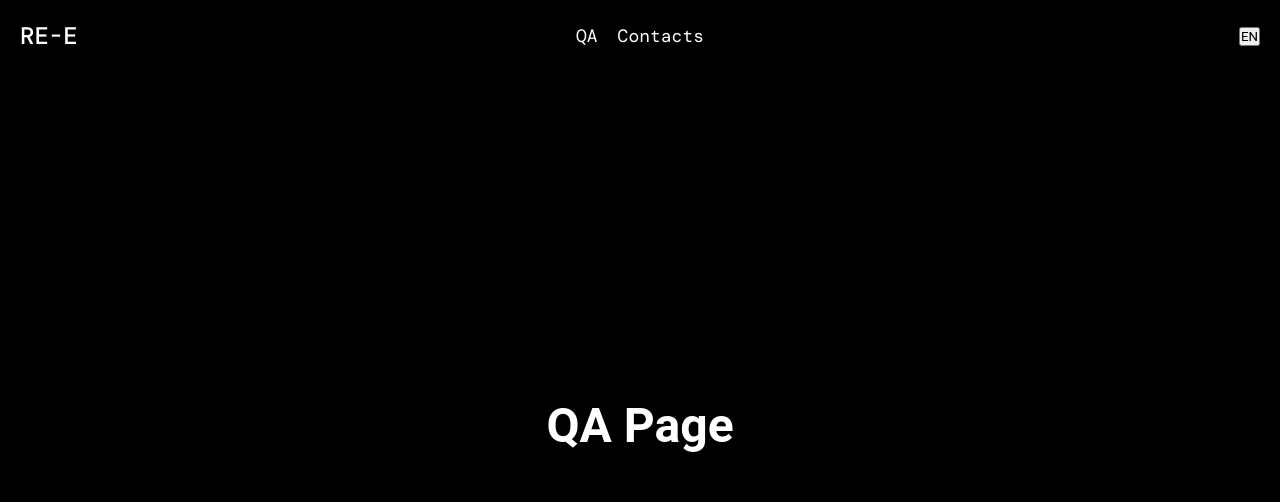
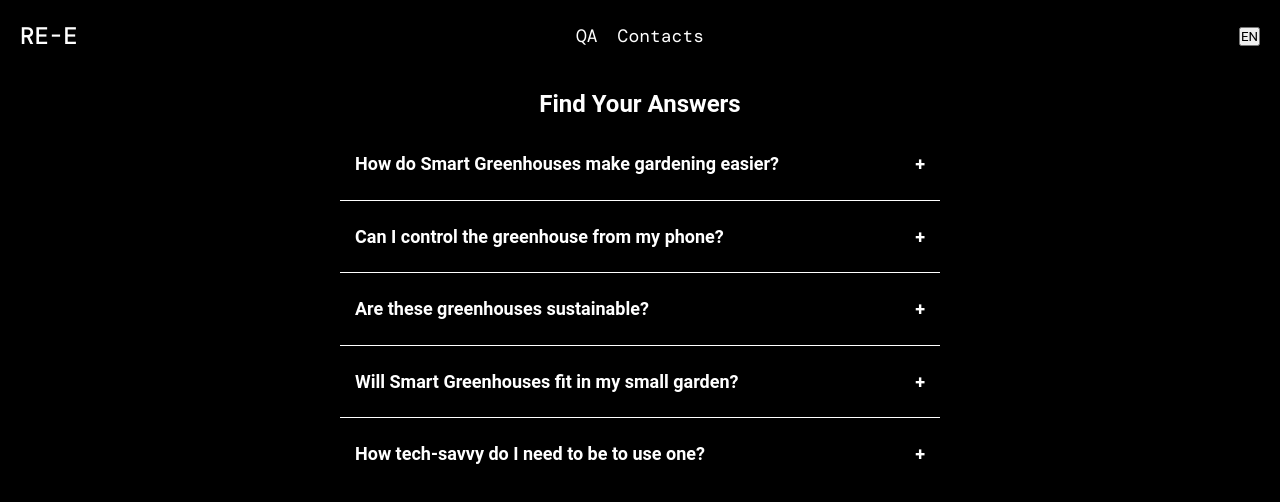
Before and after one commit to bigboykirusha/greenhouse_react, a React (Create React App) app: page /qa in a window 1280 px wide. Shown: the top 502 px of the page. Built offline with nearby package versions, Linux system fonts and the light colour scheme; a web font is replaced by a local one.

Commit message:
add qa paige

```diff
--- a/src/components/ContactsCard/ContactsCard.module.scss
+++ b/src/components/ContactsCard/ContactsCard.module.scss
@@ -39,7 +39,7 @@
   @media (max-width: 520px) {
     h2,
     p {
-      font-size: 12px;
+      font-size: 11px;
     }
   }
 }
--- /dev/null
+++ b/src/components/QaCard/QaCard.module.scss
@@ -0,0 +1,60 @@
+.qaCard {
+   background-color: #000; /* Черный фон */
+   border-bottom: 1px solid #fff; /* Белая линия между карточками */
+   margin-bottom: 10px;
+   padding: 15px;
+   transition: all 0.3s ease;
+   cursor: pointer;
+   position: relative;
+
+   &:last-child {
+     border-bottom: none; /* Убрать последнюю линию */
+   }
+
+   h2 {
+     font-size: 18px;
+     margin: 0;
+     transition: color 0.3s ease;
+     color: #fff; /* Белый текст */
+     display: flex;
+     justify-content: space-between;
+     align-items: flex-start; /* Прижать иконку к верху */
+     line-height: 1.2; /* Уменьшенное расстояние между строчками */
+
+     .icon {
+       font-size: 18px;
+       transition: transform 0.3s ease;
+       color: #fff; /* Белая иконка */
+        /* Отступ от текста */
+     }
+   }
+
+   p {
+     font-size: 16px;
+     color: #fff; /* Белый текст */
+     margin: 10px 0 0;
+     max-height: 0;
+     overflow: hidden;
+     transition: max-height 0.3s ease, padding 0.3s ease;
+     padding: 0;
+   }
+
+   &.active {
+     h2 {
+       color: #007bff;
+     }
+
+     p {
+       max-height: 1000px; /* Большое значение для раскрытия контента */
+       padding: 10px 0;
+     }
+   }
+
+   @media (max-width: 520px) {
+     padding: 10px;
+
+     p {
+       font-size: 14px;
+     }
+   }
+ }
--- /dev/null
+++ b/src/components/QaCard/QaCard.tsx
@@ -0,0 +1,23 @@
+import React from 'react';
+import styles from './QaCard.module.scss';
+
+interface QaCardProps {
+  question: string;
+  answer: string;
+  isActive: boolean;
+  onClick: () => void;
+}
+
+const QaCard: React.FC<QaCardProps> = ({ question, answer, isActive, onClick }) => {
+  return (
+    <div className={`${styles.qaCard} ${isActive ? styles.active : ''}`} onClick={onClick}>
+      <h2>
+        {question}
+        <span className={styles.icon}>{isActive ? '−' : '+'}</span>
+      </h2>
+      <p dangerouslySetInnerHTML={{ __html: answer }} />
+    </div>
+  );
+};
+
+export default QaCard;
--- a/src/pages/Contacts/Contacts.module.scss
+++ b/src/pages/Contacts/Contacts.module.scss
@@ -1,25 +1,22 @@
-
 .contacts {
   display: flex;
   flex-direction: column;
   height: calc(var(--vh, 1vh) * 100 - 91px); /* Рассчитываем высоту контейнера с учетом высоты шапки */
   color: white;
-  overflow: hidden;
-  justify-content: flex-start;
+  overflow: hidden; /* Избегаем прокрутки контента, если он выходит за границы */
 
   &__map {
-    position: relative;
     margin-bottom: 30px;
+    border-radius: 5px;
     overflow: hidden;
-    border-radius: 5px;
     height: 100%;
 
     iframe {
       border-radius: 5px;
-      overflow: hidden;
       border: none;
       filter: grayscale(20%);
-      height: 100%;
+      width: 100%; /* Сделаем iframe полностью заполняющим родительский контейнер */
+      height: 100%; /* Сделаем iframe полностью заполняющим родительский контейнер */
     }
   }
 
@@ -28,17 +25,18 @@
     flex-direction: row;
     justify-content: space-between;
     row-gap: 30px;
+    padding-right: 20px;
 
     @media (max-width: 1024px) {
+       /* На мобильных устройствах переходим на вертикальное расположение */
+    }
+
+    @media (max-width: 900px) {
       flex-direction: column;
     }
 
-    padding-left: 20px;
-    padding-right: 20px;
-
     @media (max-width: 520px) {
-      padding-left: 0;
-      padding-right: 10px;
+      padding-right: 0;
     }
   }
 
@@ -62,13 +60,15 @@
 
     @media (max-width: 1024px) {
       gap: 30px;
-      column-gap: 50px;
-      margin: 0 auto;
+    }
+
+    @media (max-width: 900px) {
+      margin-right: auto;
     }
 
     @media (max-width: 520px) {
       grid-template-columns: repeat(2, 1fr); /* При малых экранах переходим на две колонки */
-      padding-bottom: 10px;
+      padding-bottom: 0;
       gap: 20px;
     }
 
@@ -101,7 +101,11 @@
 
     @media (max-width: 1024px) {
       font-size: 14px;
-      display: none;
+
+    }
+
+    @media (max-width: 900px) {
+      display: none; /* Скрываем заголовок на мобильных устройствах */
     }
   }
 }
--- a/src/pages/Qa/Qa.module.scss
+++ b/src/pages/Qa/Qa.module.scss
@@ -1,10 +1,31 @@
-.root {
+.qa {
    display: flex;
-   justify-content: center;
+   flex-direction: column;
    align-items: center;
-   height: calc(var(--vh, 1vh) * 100 - 90px);
+   padding: 20px;
 
-   h1 {
-      color: white;
+   &__title {
+     font-size: 24px;
+     margin-bottom: 20px;
+     font-weight: bold;
+     color: #fff; /* Белый текст */
    }
-}
+
+   &__cardsContainer {
+     width: 100%;
+     max-width: 600px;
+   }
+
+   @media (max-width: 520px) {
+     padding: 10px;
+
+     &__title {
+       font-size: 20px;
+     }
+
+     &__cardsContainer {
+       width: 100%;
+       max-width: 100%;
+     }
+   }
+ }
--- a/src/pages/Qa/Qa.tsx
+++ b/src/pages/Qa/Qa.tsx
@@ -1,11 +1,62 @@
-import React, { useEffect, useRef } from "react";
+import React, { useState, useEffect } from "react";
 import styles from "./Qa.module.scss";
+import QaCard from "../../components/QaCard/QaCard";
 
 const Qa: React.FC = () => {
+  const [activeIndex, setActiveIndex] = useState<number | null>(null);
+
+  useEffect(() => {
+    const setVh = () => {
+      const vh = window.innerHeight * 0.01;
+      document.documentElement.style.setProperty('--vh', `${vh}px`);
+    };
+    setVh();
+    window.addEventListener('resize', setVh);
+    return () => window.removeEventListener('resize', setVh);
+  }, []);
+
+  const faqData = [
+    {
+      question: "How do Smart Greenhouses make gardening easier?",
+      answer: "Our Smart Greenhouses automate the perfect growing conditions, so you can enjoy thriving plants with less fuss. They monitor and adjust temperature, humidity, and CO2 levels for optimal growth."
+    },
+    {
+      question: "Can I control the greenhouse from my phone?",
+      answer: "Yes, you can control the greenhouse from your phone using our dedicated mobile app. The app allows you to monitor and adjust settings such as temperature, humidity, and CO2 levels remotely."
+    },
+    {
+      question: "Are these greenhouses sustainable?",
+      answer: "Yes, Smart Greenhouses are designed with sustainability in mind. They use energy-efficient systems and materials, and the automated controls help reduce water and energy waste by providing optimal growing conditions."
+    },
+    {
+      question: "Will Smart Greenhouses fit in my small garden?",
+      answer: "Smart Greenhouses come in various sizes to fit different spaces, including small gardens. We offer compact models that can be customized to fit your specific garden dimensions while still providing all the smart features."
+    },
+    {
+      question: "How tech-savvy do I need to be to use one?",
+      answer: "Our Smart Greenhouses are designed to be user-friendly and require minimal technical knowledge. The mobile app provides an intuitive interface that makes it easy to monitor and adjust settings. Additionally, we offer support and tutorials to help you get started."
+    }
+  ];
+
+  const handleCardClick = (index: number) => {
+    setActiveIndex(index === activeIndex ? null : index);
+  };
+
   return (
-   <div className={styles.root}>
-      <h1>QA Page</h1>
-   </div>
+    <div className={styles.qa}>
+      <div className={styles.qa__title}>Find Your Answers</div>
+      <div className={styles.qa__cardsContainer}>
+        {faqData.map((faq, index) => (
+          <QaCard
+            key={index}
+            question={faq.question}
+            answer={faq.answer}
+            isActive={index === activeIndex}
+            onClick={() => handleCardClick(index)}
+          />
+        ))}
+      </div>
+    </div>
   );
 };
 
```
